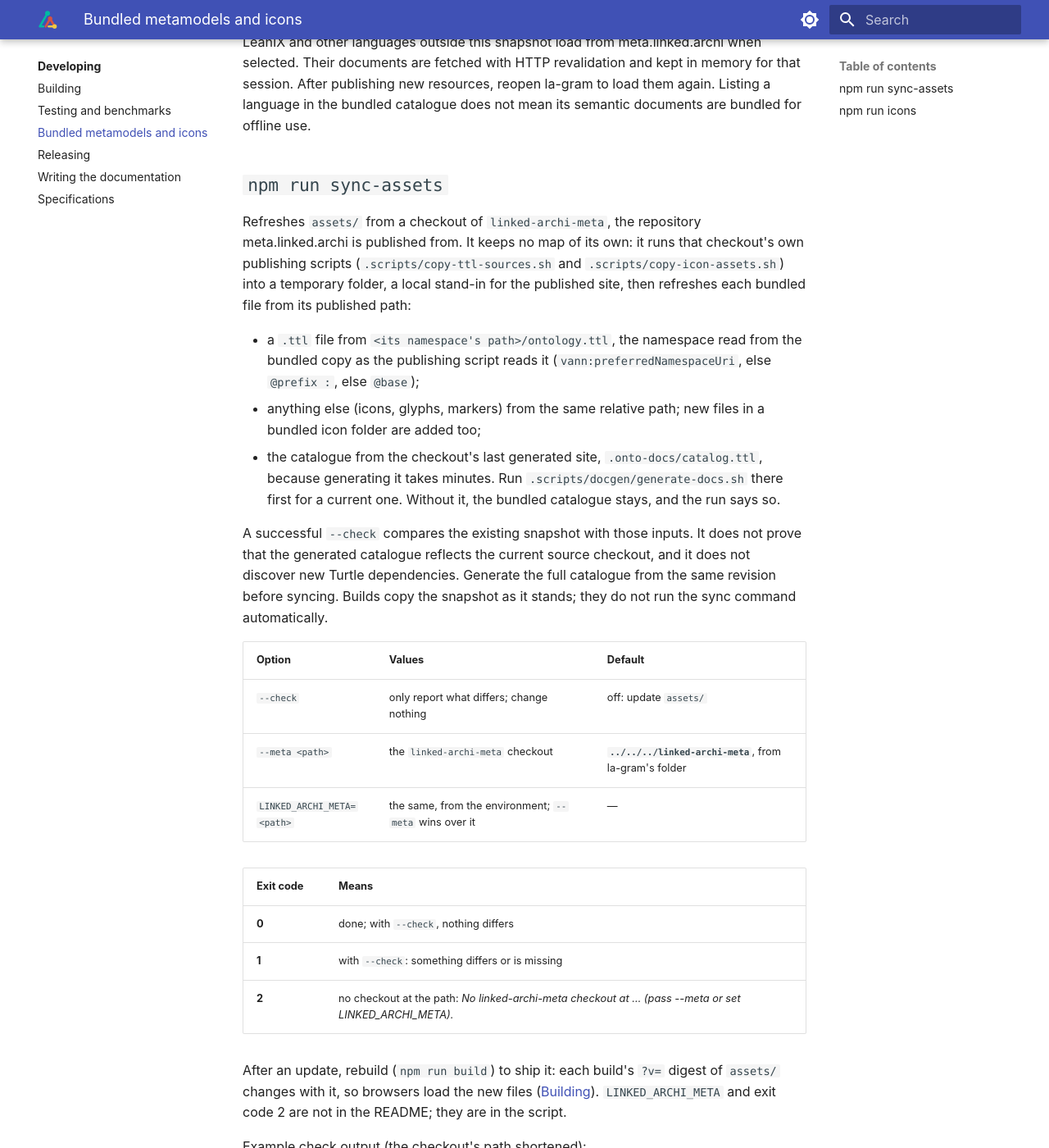
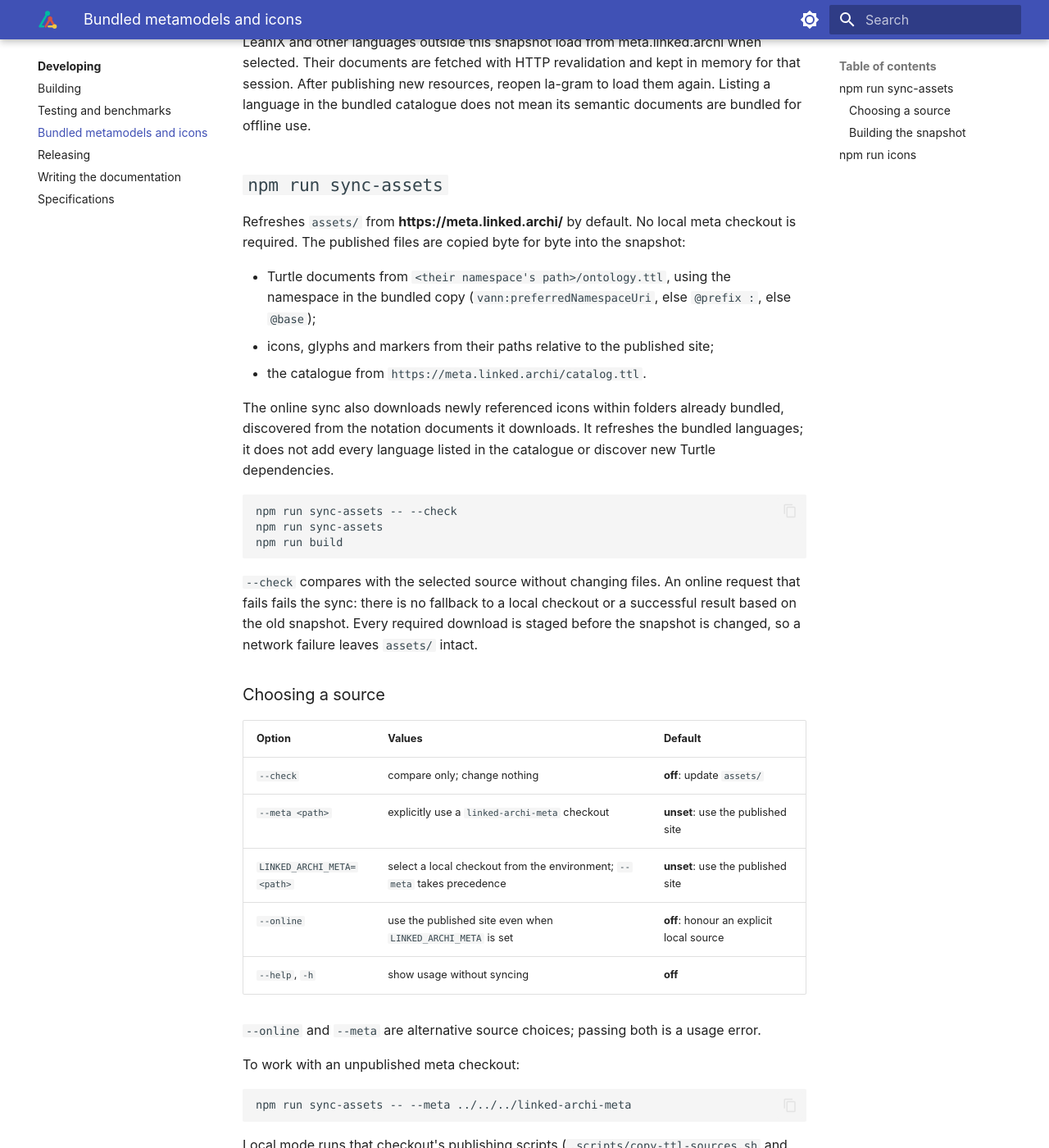
Before and after one commit to linked-archi/la-gram, an MkDocs documentation site: the page built from docs-site/developing/assets.md, in a window 1280 px wide and 1400 px high, scrolled down 374 px. Shown: the whole window at 82% size. Built offline with MkDocs 1.6.1 and Material for MkDocs 9.7.7, drawn with Linux system fonts in a browser that asks for light colours; some of the changed text lies outside the part shown.

Commit message:
fix sync assts

````diff
--- a/docs-site/developing/assets.md
+++ b/docs-site/developing/assets.md
@@ -1,6 +1,6 @@
 ---
 title: Bundled metamodels and icons
-description: How la-gram's bundled snapshot of meta.linked.archi is refreshed from a linked-archi-meta checkout, and how its icons are rendered.
+description: Refresh la-gram's bundled semantic assets from meta.linked.archi or a local checkout, and render its application icons.
 ---
 # Bundled metamodels and icons
 
@@ -18,67 +18,72 @@ not mean its semantic documents are bundled for offline use.
 
 ## `npm run sync-assets` {#npm-run-sync-assets}
 
-Refreshes `assets/` from a checkout of `linked-archi-meta`, the repository meta.linked.archi is published
-from. It keeps no map of its own: it runs that checkout's own publishing scripts
-(`.scripts/copy-ttl-sources.sh` and `.scripts/copy-icon-assets.sh`) into a temporary folder, a local
-stand-in for the published site, then refreshes each bundled file from its published path:
+Refreshes `assets/` from **https://meta.linked.archi/** by default. No local meta checkout is required.
+The published files are copied byte for byte into the snapshot:
 
-- a `.ttl` file from `<its namespace's path>/ontology.ttl`, the namespace read from the bundled copy as
-  the publishing script reads it (`vann:preferredNamespaceUri`, else `@prefix :`, else `@base`);
-- anything else (icons, glyphs, markers) from the same relative path; new files in a bundled icon folder
-  are added too;
-- the catalogue from the checkout's last generated site, `.onto-docs/catalog.ttl`, because generating it
-  takes minutes. Run `.scripts/docgen/generate-docs.sh` there first for a current one. Without it, the
-  bundled catalogue stays, and the run says so.
+- Turtle documents from `<their namespace's path>/ontology.ttl`, using the namespace in the bundled
+  copy (`vann:preferredNamespaceUri`, else `@prefix :`, else `@base`);
+- icons, glyphs and markers from their paths relative to the published site;
+- the catalogue from `https://meta.linked.archi/catalog.ttl`.
 
-A successful `--check` compares the existing snapshot with those inputs. It does not prove that the
-generated catalogue reflects the current source checkout, and it does not discover new Turtle
-dependencies. Generate the full catalogue from the same revision before syncing. Builds copy the
-snapshot as it stands; they do not run the sync command automatically.
+The online sync also downloads newly referenced icons within folders already bundled, discovered
+from the notation documents it downloads. It refreshes the bundled languages; it does not add every
+language listed in the catalogue or discover new Turtle dependencies.
+
+```sh
+npm run sync-assets -- --check
+npm run sync-assets
+npm run build
+```
+
+`--check` compares with the selected source without changing files. An online request that fails
+fails the sync: there is no fallback to a local checkout or a successful result based on the old
+snapshot. Every required download is staged before the snapshot is changed, so a network failure
+leaves `assets/` intact.
+
+### Choosing a source {#sync-source}
 
 | Option | Values | Default |
 |---|---|---|
-| `--check` | only report what differs; change nothing | off: update `assets/` |
-| `--meta <path>` | the `linked-archi-meta` checkout | **`../../../linked-archi-meta`**, from la-gram's folder |
-| `LINKED_ARCHI_META=<path>` | the same, from the environment; `--meta` wins over it | — |
+| `--check` | compare only; change nothing | **off**: update `assets/` |
+| `--meta <path>` | explicitly use a `linked-archi-meta` checkout | **unset**: use the published site |
+| `LINKED_ARCHI_META=<path>` | select a local checkout from the environment; `--meta` takes precedence | **unset**: use the published site |
+| `--online` | use the published site even when `LINKED_ARCHI_META` is set | **off**: honour an explicit local source |
+| `--help`, `-h` | show usage without syncing | **off** |
+
+`--online` and `--meta` are alternative source choices; passing both is a usage error.
+
+To work with an unpublished meta checkout:
+
+```sh
+npm run sync-assets -- --meta ../../../linked-archi-meta
+```
+
+Local mode runs that checkout's publishing scripts (`.scripts/copy-ttl-sources.sh` and
+`.scripts/copy-icon-assets.sh`) into a temporary folder, then copies the bundled files from their
+published paths. New files in a bundled icon folder are included. The catalogue comes from the
+checkout's last generated site, `.onto-docs/catalog.ttl`; run `.scripts/docgen/generate-docs.sh` in
+that checkout first for a current full catalogue. When the generated catalogue is missing, the
+bundled catalogue is kept and the run reports it. A successful local `--check` compares with the
+checkout's generated files; it does not establish that its catalogue reflects the current sources.
+
+To select the published site despite an environment override:
+
+```sh
+LINKED_ARCHI_META=../../../linked-archi-meta npm run sync-assets -- --online --check
+```
 
 | Exit code | Means |
 |---|---|
-| **0** | done; with `--check`, nothing differs |
-| **1** | with `--check`: something differs or is missing |
-| **2** | no checkout at the path: *No linked-archi-meta checkout at … (pass --meta <path> or set LINKED_ARCHI_META).* |
+| **0** | updated successfully; with `--check`, nothing differs |
+| **1** | `--check` found differences or missing files, or an online request failed |
+| **2** | invalid arguments or an unavailable local checkout |
 
-After an update, rebuild (`npm run build`) to ship it: each build's `?v=` digest of `assets/` changes
-with it, so browsers load the new files ([Building](building.md#assets-version)).
-`LINKED_ARCHI_META` and exit code 2 are not in the README; they are in the script.
+### Building the snapshot {#building-the-snapshot}
 
-Example check output (the checkout's path shortened):
-
-```console
-$ npm run sync-assets -- --check
-
-> la-gram@0.1.0 sync-assets
-> node scripts/sync-assets.mjs --check
-
-linked-archi-meta: …/linked-archi-meta
-262 unchanged, 1 differ, 0 missing, 0 la-gram's own (not published by linked-archi-meta)
-  differs  catalog.ttl  ←  .onto-docs/catalog.ttl
-```
-
-It exits 1: the checkout's generated catalogue differs from the bundled one. `npm run sync-assets` would
-copy it into `assets/`, then a rebuild ships it.
-
-The checkout named by the environment gives the same; a path with no checkout exits 2:
-
-```console
-$ LINKED_ARCHI_META=../../../linked-archi-meta npm run sync-assets -- --check
-…
-262 unchanged, 1 differ, 0 missing, 0 la-gram's own (not published by linked-archi-meta)
-  differs  catalog.ttl  ←  .onto-docs/catalog.ttl
-$ npm run sync-assets -- --check --meta /tmp/la-gram-docs-nowhere
-…
-No linked-archi-meta checkout at /tmp/la-gram-docs-nowhere (pass --meta <path> or set LINKED_ARCHI_META).
-```
+After an update, rebuild (`npm run build`) to ship it. Each build's `?v=` digest of `assets/` changes
+with the snapshot, so browsers load the new files ([Building](building.md#assets-version)). Builds
+copy the snapshot as it stands and do not run the sync command automatically.
 
 ## `npm run icons` {#npm-run-icons}
 
````
Also changed, not shown: .agents/conventions.md (+5 -4 lines), .agents/specs/la-gram/design.md (+24 -10 lines), .agents/specs/la-gram/requirements.md (+1 -1 lines), .agents/specs/la-gram/tasks.md (+12 -0 lines), README.md (+17 -16 lines), 2 other files.
